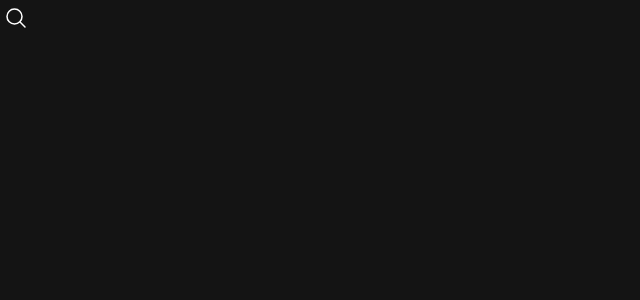
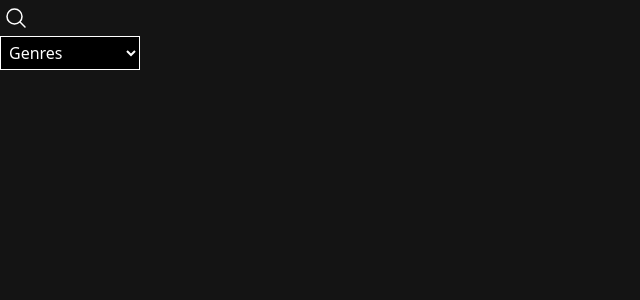
Before and after one commit to yulia-maleeva/netflix, a React (Vite) app: page / in a window 1280 px wide. Shown: the top 300 px of the page, without its empty margins (0-640 px from the left). Built offline with nearby package versions, Linux system fonts and the light colour scheme.

Commit message:
NX-8-Created dropdown

```diff
--- /dev/null
+++ b/src/UI/pages/Genre/index.tsx
@@ -0,0 +1,5 @@
+import React, { FC } from "react";
+
+const Genre: FC = () => <div>Genre</div>;
+
+export default Genre;
--- a/src/UI/pages/Home/index.tsx
+++ b/src/UI/pages/Home/index.tsx
@@ -1,6 +1,9 @@
 import React, { FC, useState, useEffect } from "react";
 
 import Search from "../../../components/molecules/Search";
+import Select from "../../../components/molecules/Select";
+
+import { genres } from "../../../constants/mockData";
 
 const Home: FC = () => {
   const [searchBarValue, setSearchBarValue] = useState("");
@@ -20,6 +23,7 @@ const Home: FC = () => {
   return (
     <>
       <Search handleChange={handleChange} delay={2000} />
+      <Select genres={genres} />
     </>
   );
 };
--- /dev/null
+++ b/src/components/molecules/Select/index.tsx
@@ -0,0 +1,40 @@
+import React, { FC } from "react";
+
+import { useNavigate } from "react-router-dom";
+import ROUTES from "../../../constants/routes";
+
+interface IGenre {
+  id: number | string;
+  name: string;
+}
+
+interface ISelect {
+  genres: IGenre[];
+}
+
+const Select: FC<ISelect> = ({ genres }) => {
+  const navigate = useNavigate();
+
+  const handleChange = (e: React.ChangeEvent<HTMLSelectElement>) => {
+    const selectedGenre = e.target.value;
+    navigate(`${ROUTES.GENRE}${selectedGenre}`);
+  };
+
+  return (
+    <select
+      onChange={handleChange}
+      className="bg-black text-white border border-white p-1"
+    >
+      <option hidden defaultValue="">
+        Genres
+      </option>
+      {genres.map((genre) => (
+        <option key={genre.id} value={genre.name}>
+          {genre.name}
+        </option>
+      ))}
+    </select>
+  );
+};
+
+export default Select;
--- /dev/null
+++ b/src/constants/mockData/index.ts
@@ -0,0 +1,42 @@
+export const genres = [
+  {
+    id: 1,
+    name: "Action",
+  },
+  {
+    id: 2,
+    name: "Animation",
+  },
+  {
+    id: 3,
+    name: "Drama",
+  },
+  {
+    id: 4,
+    name: "Fantasy",
+  },
+  {
+    id: 5,
+    name: "Horror",
+  },
+  {
+    id: 6,
+    name: "Mystery",
+  },
+  {
+    id: 7,
+    name: "Science Fiction",
+  },
+  {
+    id: 8,
+    name: "TV-Film",
+  },
+  {
+    id: 9,
+    name: "Thriller",
+  },
+  {
+    id: 10,
+    name: "Western",
+  },
+];
--- a/src/constants/routes/index.tsx
+++ b/src/constants/routes/index.tsx
@@ -4,6 +4,7 @@ enum ROUTES {
   HOME = "/",
   MOVIES = "/movies",
   TRENDING = "/trending",
+  GENRE = "/genre/",
   MOVIE = "/movie",
   USER_PROFILE = "/user-profile",
   FAVOURITES = "/favourites",
```
